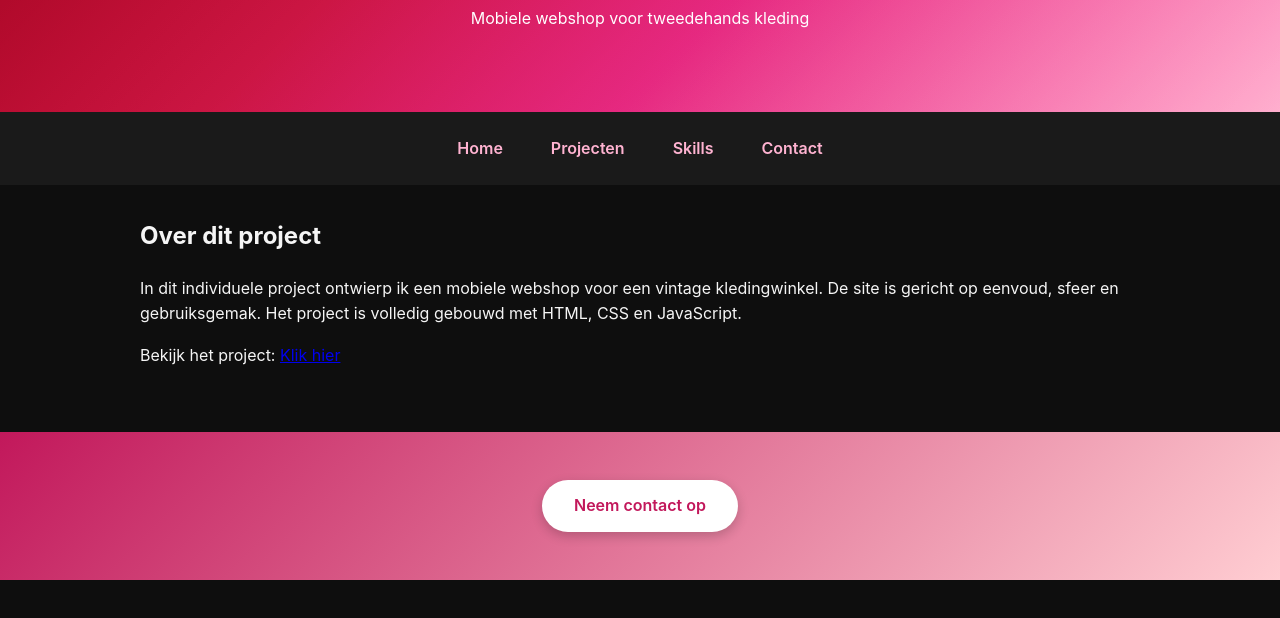
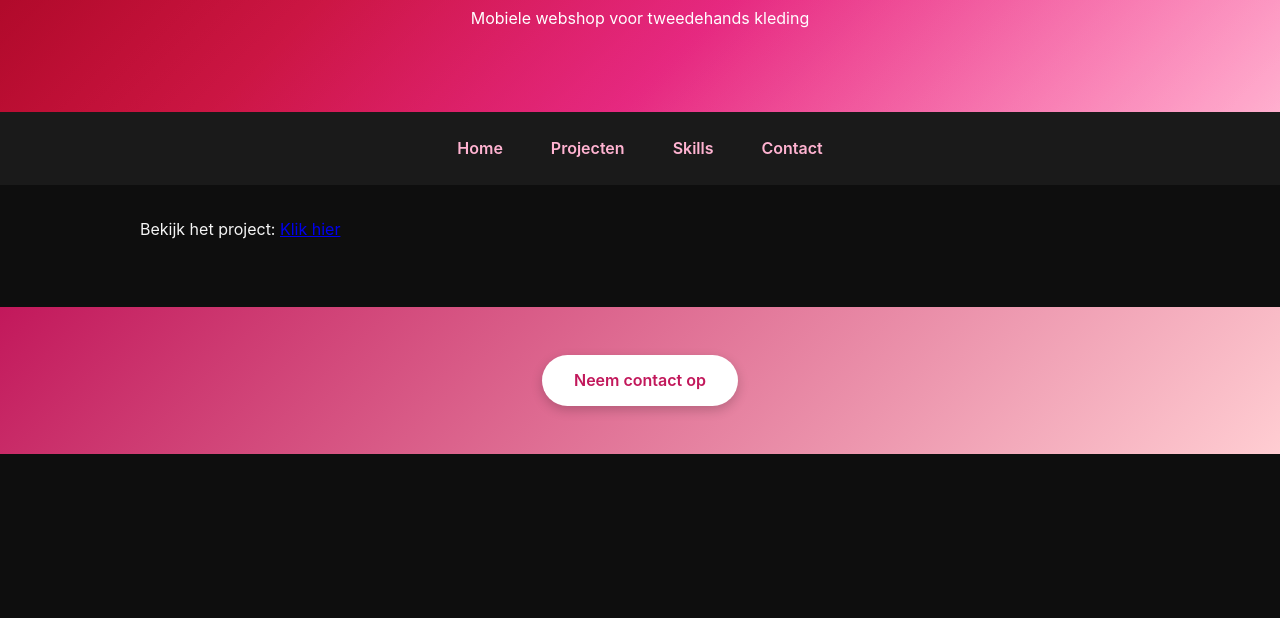
Before and after one commit to IsraeAgarouassay/portfolio, a plain HTML site: page vintageshop.html in a window 1280 px wide. Shown: the part 152-770 px from the top of the page. Drawn offline with Linux system fonts and the light colour scheme.

Commit message:
Add files via upload

```diff
--- a/vintageshop.html
+++ b/vintageshop.html
@@ -23,8 +23,6 @@
 
   <main>
     <section>
-      <h2>Over dit project</h2>
-      <p>In dit individuele project ontwierp ik een mobiele webshop voor een vintage kledingwinkel. De site is gericht op eenvoud, sfeer en gebruiksgemak. Het project is volledig gebouwd met HTML, CSS en JavaScript.</p>
       <p>Bekijk het project: <a href="https://israeagarouassay.github.io/project-individueel-1/" target="_blank">Klik hier</a></p>
     </section>
   </main>
```
